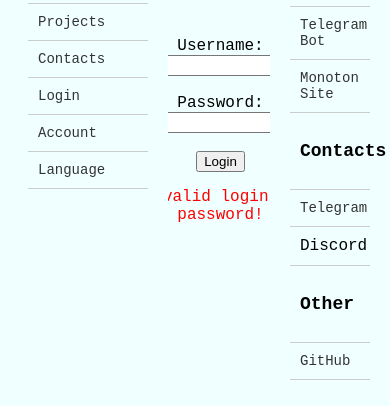
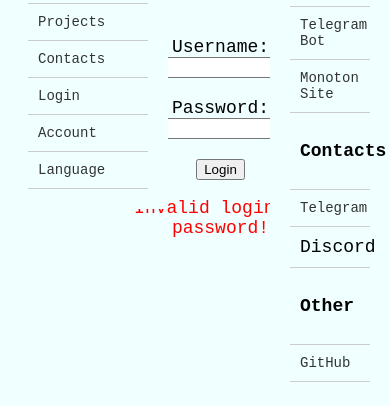
Before and after one commit to MonotonB/MonotonB.github.io, a plain HTML site: page login/invalid-login.html in a window 390 px wide. Shown: the part 98-504 px from the top of the page. Drawn offline with Linux system fonts and the light colour scheme.

Commit message:
Added phone optimization
Font size - large.

```diff
--- a/styles/sidebar.css
+++ b/styles/sidebar.css
@@ -41,16 +41,16 @@
 @media only screen and (max-width: 600px) {
     .content {
         margin-left: 100px;
-        font-size: medium;
+        font-size: large;
     }
 
     .sidebar-left {
         width: 120px;
-        font-size: medium;
+        font-size: large;
     }
 
     .sidebar-right {
         width: 80px;
-        font-size: medium;
+        font-size: large;
     }
 }
```
